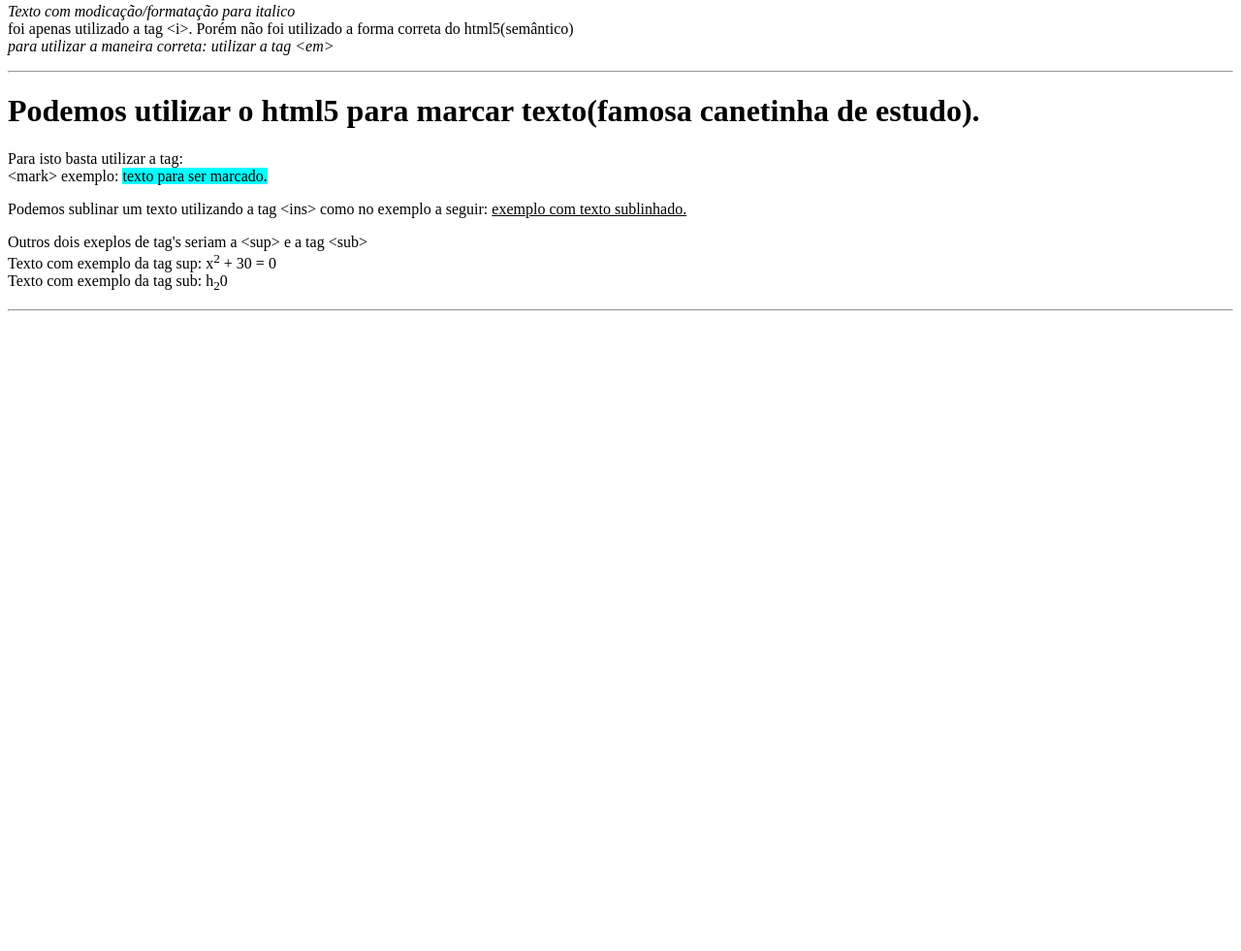
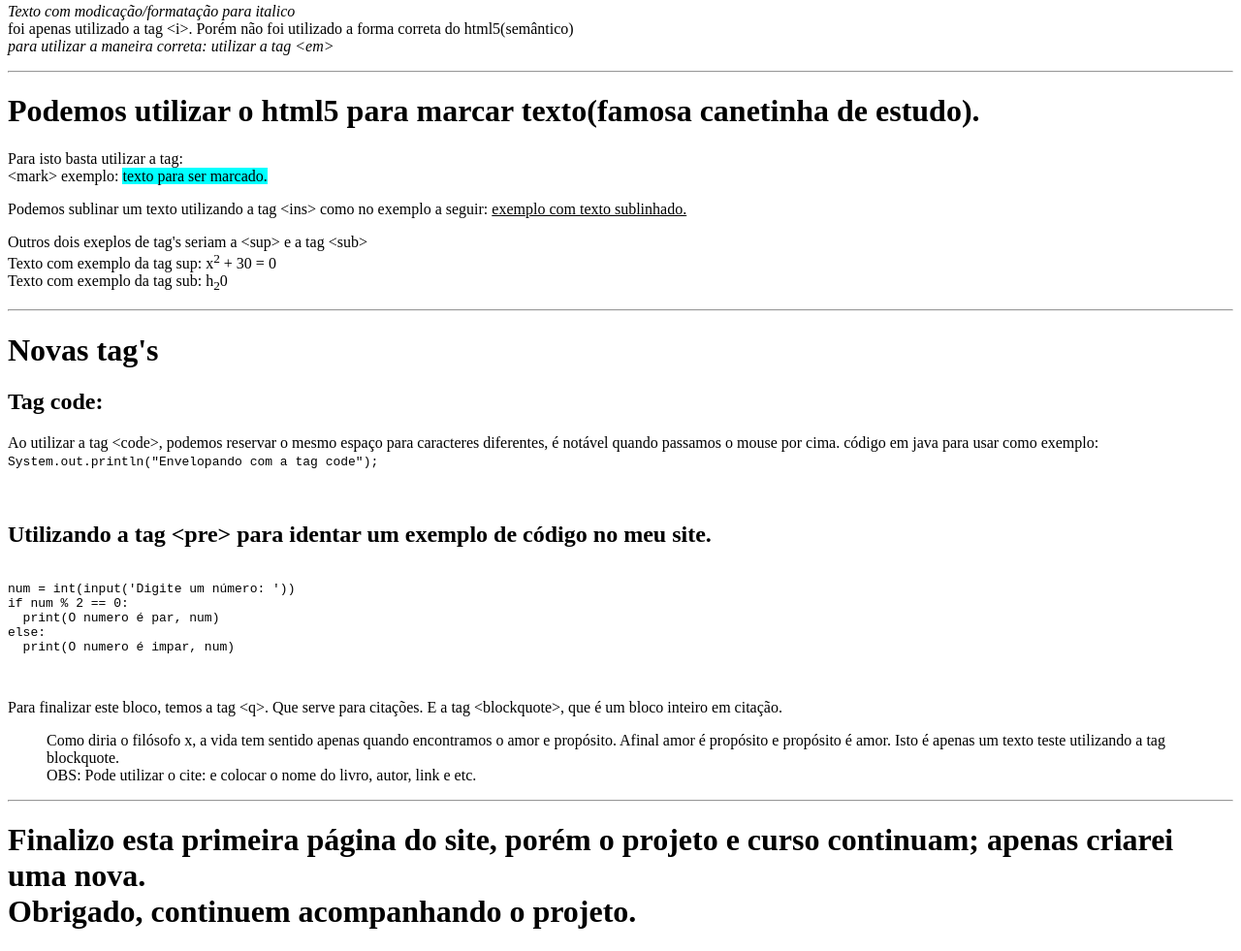
Before and after one commit to ViniciusEderman/Html-Css-Course, a plain HTML site: page Html-Css/index.html in a window 1280 px wide. Shown: the part 1594-2575 px from the top of the page at 97% size. Before the commit the page ends 1923 px from the top, so only its background shows below. Drawn offline with Linux system fonts and the light colour scheme.

Commit message:
+Aula do curso de html e css

```diff
--- a/Html-Css/index.html
+++ b/Html-Css/index.html
@@ -48,7 +48,7 @@
     <h4>Exemplo de uma tag &lt;h4&gt;</h4>
     <h2>Exemplo de subtítulo que está dentro do h1 utilizando &lt;h2&gt;</h2>
      <hr>
-    <p>É notável a mudança da hierariquia de cada tag utilizada, podemos ir do h1 até h6.</p>
+    <p>OBS: É notável a mudança da hierariquia de cada tag utilizada, podemos ir do h1 até h6.</p>
      <hr>
     <p> Exemplo de como colocar o endereço: eu moro no endereço: <address>Rua Jornalista Alfredo Porto Silveira, 312</address></p>
     <p>Apenas utilizando a tag &lt;address&gt;</p>
@@ -80,4 +80,32 @@
    Texto com exemplo da tag sub: h<sub>2</sub>0</p>
   <hr>
 </body>
+
+<body>
+  <h1>Novas tag's</h1>
+  <h2>Tag code:</h2>
+  <p>Ao utilizar a tag &lt;code&gt;, podemos reservar o mesmo espaço para caracteres diferentes, é notável quando passamos o mouse por cima.
+    código em java para usar como exemplo: <code>System.out.println("Envelopando com a tag code");</code></p>
+    <br>
+  <h2>Utilizando a tag &lt;pre&gt; para identar um exemplo de código no meu site.</h2>
+  <pre>
+    <code>
+num = int(input('Digite um número: '))
+if num % 2 == 0:
+  print(O numero é par, num)
+else:
+  print(O numero é impar, num)
+    </code>
+  </pre>
+  <p>Para finalizar este bloco, temos a tag &lt;q&gt;. Que serve para citações. E a tag &lt;blockquote&gt;, que é um bloco inteiro em citação.</p>
+    <blockquote>
+Como diria o filósofo x, a vida tem sentido apenas quando encontramos o amor e propósito.
+Afinal amor é propósito e propósito é amor.
+Isto é apenas um texto teste utilizando a tag blockquote.
+    <br>
+OBS: Pode utilizar o cite: e colocar o nome do livro, autor, link e etc.
+    </blockquote>
+    <hr>
+<h1>Finalizo esta primeira página do site, porém o projeto e curso continuam; apenas criarei uma nova. <br>Obrigado, continuem acompanhando o projeto.</h1>
+</body>
 </html>
```
